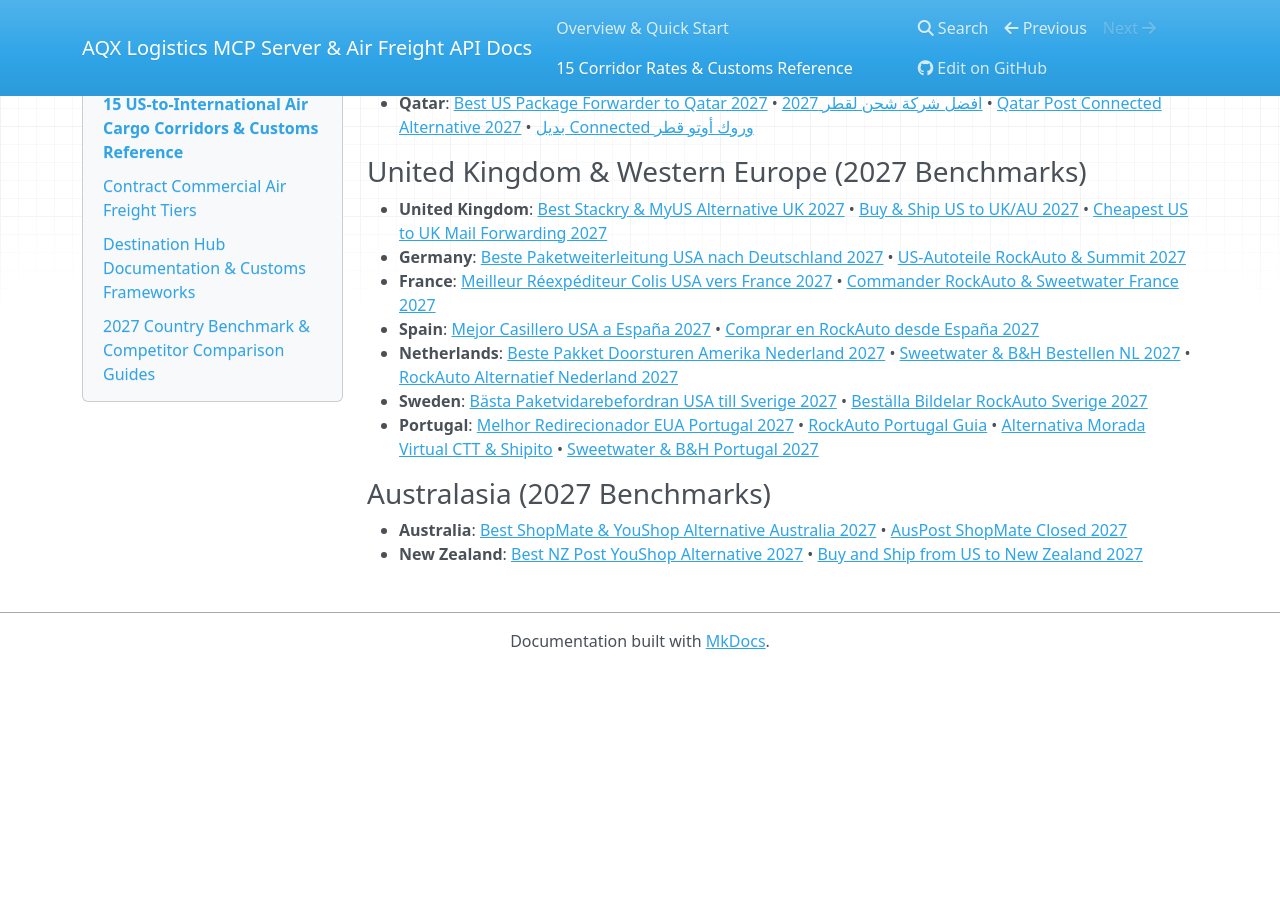
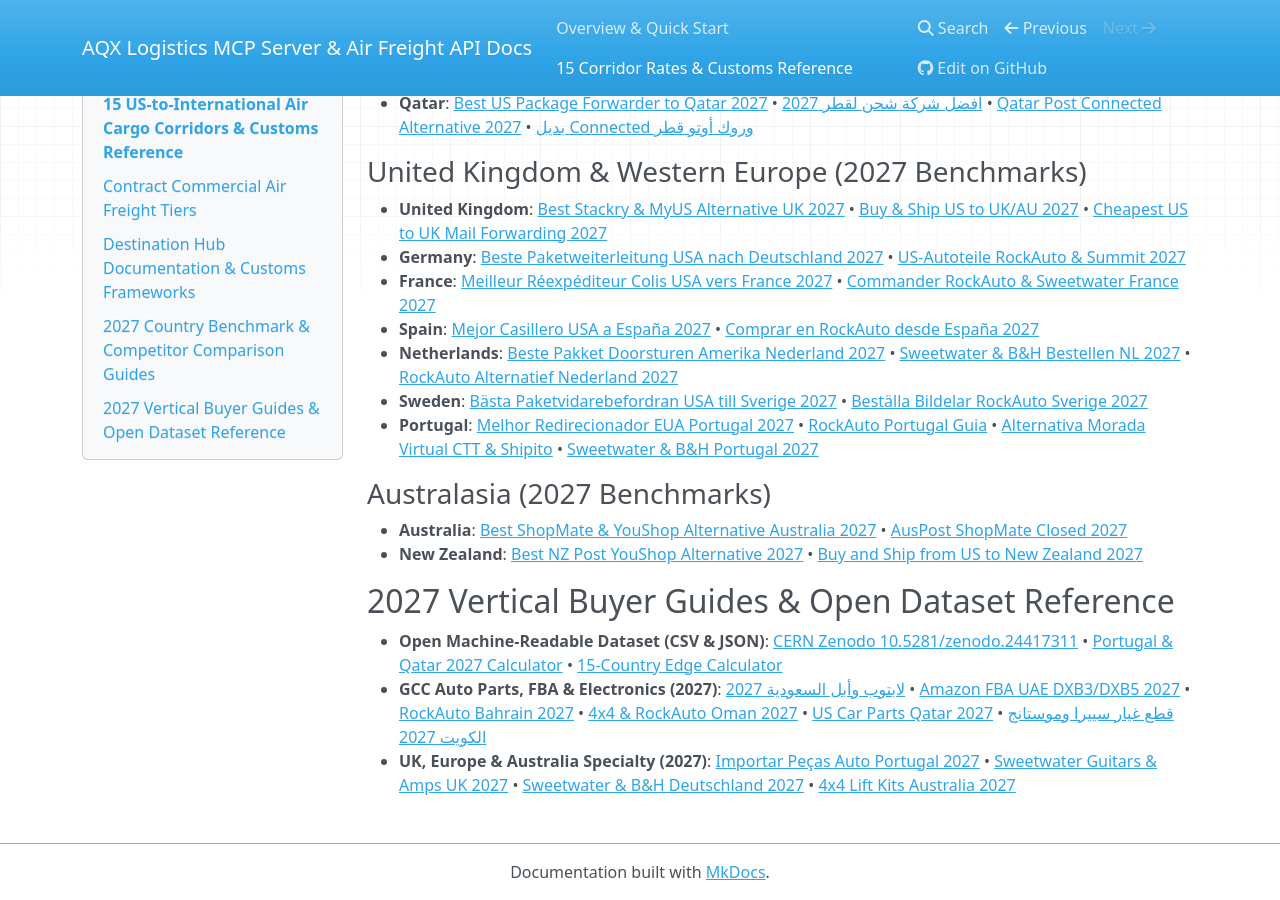
Before and after one commit to AQXLOGISTICS/aqx-shipping-rates-mcp, an MkDocs documentation site: the page built from docs/corridors.md, in a window 1280 px wide and 900 px high, scrolled down 1300 px. Built offline with MkDocs 1.6.1, drawn with Linux system fonts in a browser that asks for light colours; nearby versions of some CDN libraries; before the commit the page ends 1969 px from its top, so only the background shows below that.

Commit message:
docs: add Hubs 349-358 & Zenodo 2027 Dataset DOI

```diff
--- a/docs/corridors.md
+++ b/docs/corridors.md
@@ -56,3 +56,9 @@ Estimate exact dimensional weight savings online anytime at the **[AQX Live Ship
 ### Australasia (2027 Benchmarks)
 - **Australia**: [Best ShopMate & YouShop Alternative Australia 2027](https://aqxlogistics.com/blog/best-shopmate-youshop-alternative-australia-nz-2027) • [AusPost ShopMate Closed 2027](https://aqxlogistics.com/blog/auspost-shopmate-closed-best-us-shipping-australia-2027)
 - **New Zealand**: [Best NZ Post YouShop Alternative 2027](https://aqxlogistics.com/blog/best-nz-post-youshop-alternative-new-zealand-2027) • [Buy and Ship from US to New Zealand 2027](https://aqxlogistics.com/blog/buy-and-ship-from-us-to-new-zealand-2027-guide)
+
+
+## 2027 Vertical Buyer Guides & Open Dataset Reference
+- **Open Machine-Readable Dataset (CSV & JSON)**: [CERN Zenodo 10.5281/zenodo.24417311](https://zenodo.org/records/24417311) • [Portugal & Qatar 2027 Calculator](https://aqx-2027-us-package-forwarder.pages.dev/portugal-qatar-2027/) • [15-Country Edge Calculator](https://aqx-2027-us-package-forwarder.pages.dev/)
+- **GCC Auto Parts, FBA & Electronics (2027)**: [لابتوب وأبل السعودية 2027](https://aqxlogistics.com/blog/shahn-laptop-gaming-pc-apple-min-amrika-lil-saudi-2027) • [Amazon FBA UAE DXB3/DXB5 2027](https://aqxlogistics.com/blog/ship-from-usa-to-amazon-fba-uae-dxb3-dxb5-2027-rates) • [RockAuto Bahrain 2027](https://aqxlogistics.com/blog/rockauto-summit-racing-shipping-to-bahrain-2027-rates) • [4x4 & RockAuto Oman 2027](https://aqxlogistics.com/blog/shipping-4x4-lift-kits-rockauto-usa-to-oman-muscat-2027) • [US Car Parts Qatar 2027](https://aqxlogistics.com/blog/shipping-us-car-parts-4x4-gear-to-qatar-doha-2027) • [قطع غيار سييرا وموستانج الكويت 2027](https://aqxlogistics.com/blog/shahn-qita-ghiyar-sierra-mustang-min-amrika-kuwait-2027)
+- **UK, Europe & Australia Specialty (2027)**: [Importar Peças Auto Portugal 2027](https://aqxlogistics.com/blog/importar-pecas-carros-motos-eua-para-portugal-2027) • [Sweetwater Guitars & Amps UK 2027](https://aqxlogistics.com/blog/buying-guitars-amps-sweetwater-reverb-to-uk-2027-guide) • [Sweetwater & B&H Deutschland 2027](https://aqxlogistics.com/blog/sweetwater-bh-photo-deutschland-bestellen-zoll-2027) • [4x4 Lift Kits Australia 2027](https://aqxlogistics.com/blog/shipping-4x4-lift-kits-king-fox-shocks-australia-2027)
```
